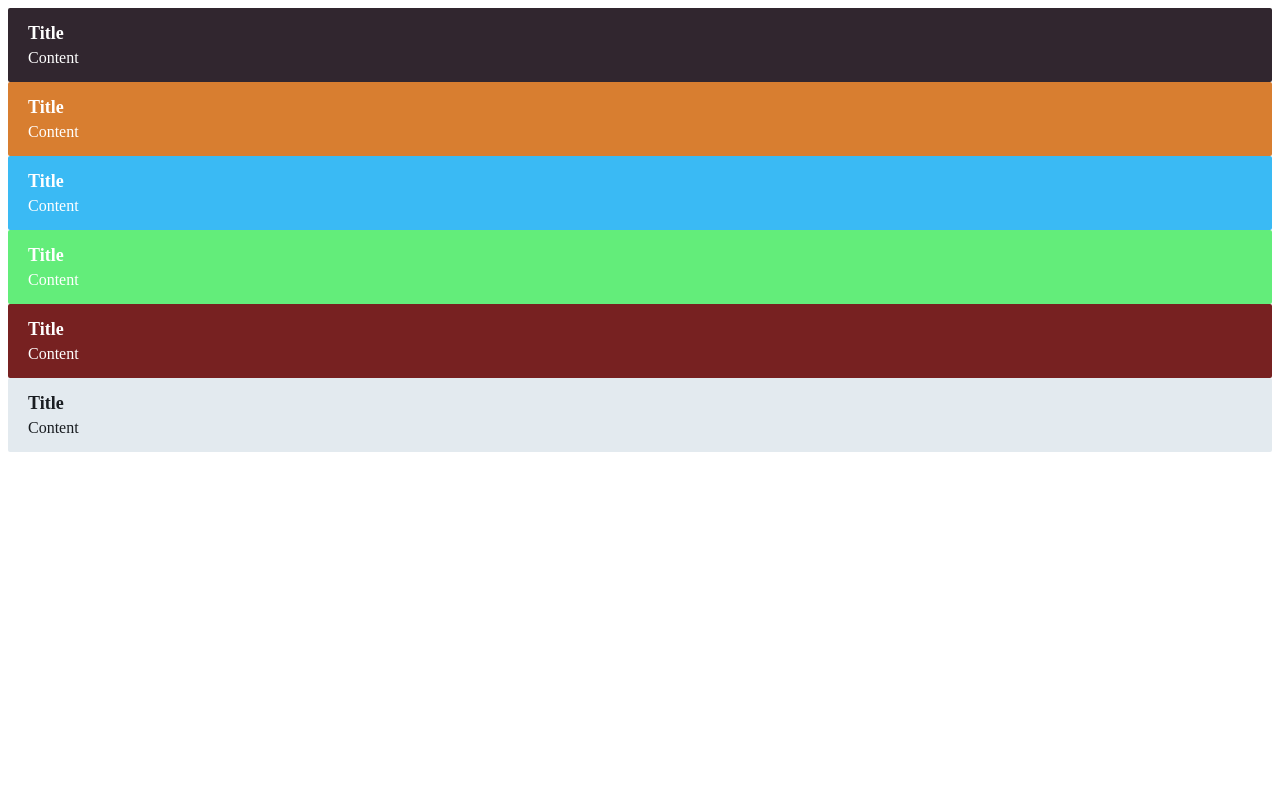
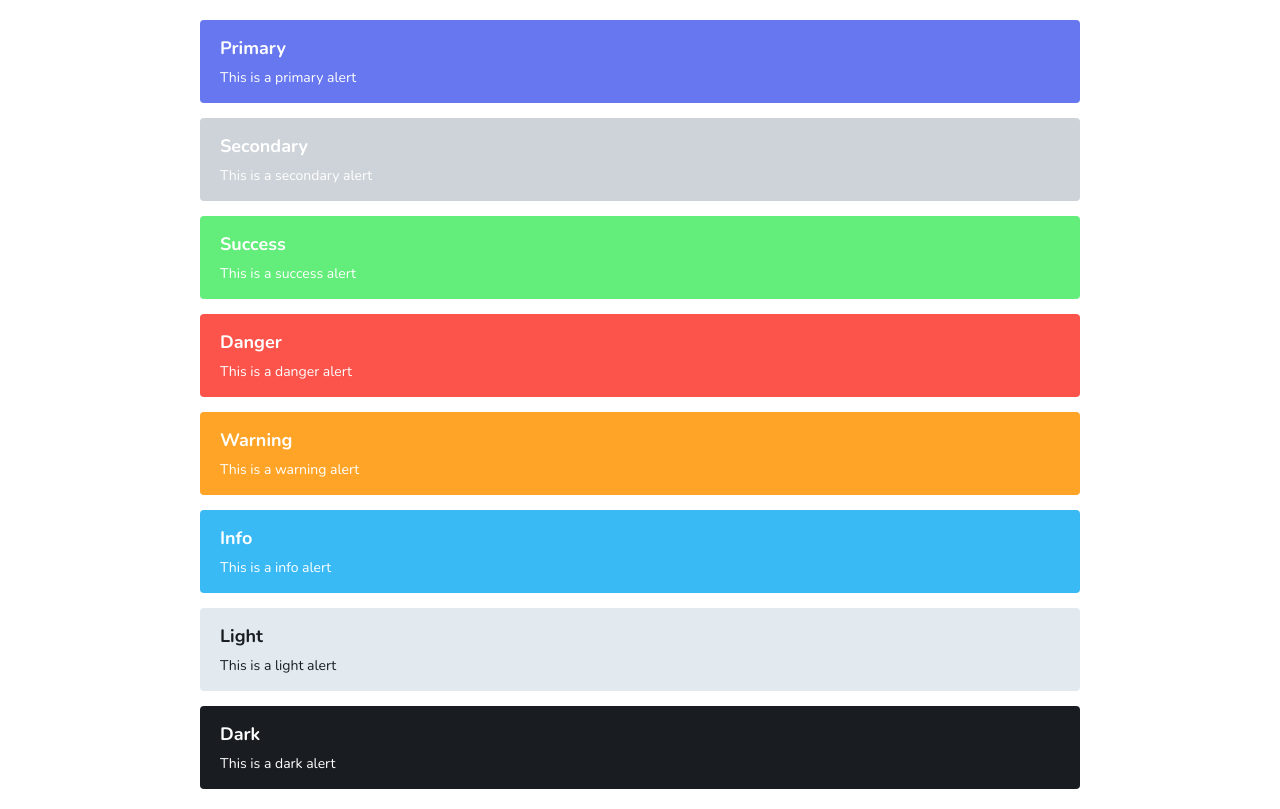
Before and after one commit to stisla/webpack_poc, a website with bundled scripts: page dev/index.html in a window 1280 px wide. Built offline with nearby package versions, Linux system fonts and the light colour scheme.

Commit message:
WIP: add alert

```diff
--- a/dev/index.html
+++ b/dev/index.html
@@ -3,43 +3,66 @@
 <head>
     <meta charset="UTF-8">
     <title>Title</title>
+    <style>
+        div.alert {
+            margin-bottom: 15px;
+        }
+        .container {
+            margin: 20px auto;
+            padding: 0 200px;
+        }
+    </style>
 </head>
 <body>
+<div class="container">
     <div class="alert alert-primary">
         <div class="alert-title">
-        Title
+            Primary
         </div>
-    Content
+        This is a primary alert
     </div>
     <div class="alert alert-secondary">
         <div class="alert-title">
-        Title
+            Secondary
         </div>
-    Content
+        This is a secondary alert
+    </div>
+    <div class="alert alert-success">
+        <div class="alert-title">
+            Success
+        </div>
+        This is a success alert
+    </div>
+    <div class="alert alert-danger">
+        <div class="alert-title">
+            Danger
+        </div>
+        This is a danger alert
+    </div>
+    <div class="alert alert-warning">
+        <div class="alert-title">
+            Warning
+        </div>
+        This is a warning alert
     </div>
     <div class="alert alert-info">
         <div class="alert-title">
-        Title
+            Info
         </div>
-    Content
-</div>
-<div class="alert alert-success">
-    <div class="alert-title">
-        Title
-    </div>
-    Content
-</div>
-<div class="alert alert-danger">
-    <div class="alert-title">
-        Title
-    </div>
-    Content
+        This is a info alert
     </div>
     <div class="alert alert-light">
         <div class="alert-title">
-        Title
+            Light
         </div>
-    Content
+        This is a light alert
+    </div>
+    <div class="alert alert-dark">
+        <div class="alert-title">
+            Dark
+        </div>
+        This is a dark alert
+    </div>
 </div>
 <script src="/public/dist.js"></script>
 </body>
--- a/dev/loadCss.ts
+++ b/dev/loadCss.ts
@@ -1,3 +1,3 @@
 import "../src/styles/main.scss";
-import "../src/styles/theme.dark.scss";
+import "../src/styles/theme.light.scss";
 import "../src/styles/responsive.scss";
--- a/package.json
+++ b/package.json
@@ -13,7 +13,9 @@
   "keywords": [],
   "author": "",
   "license": "ISC",
-  "dependencies": {},
+  "dependencies": {
+    "normalize.css": "^8.0.1"
+  },
   "devDependencies": {
     "@types/extract-text-webpack-plugin": "^3.0.4",
     "@types/glob": "^7.1.1",
--- a/src/styles/alert/alert.scss
+++ b/src/styles/alert/alert.scss
@@ -1,6 +1,6 @@
 .alert {
   border: none;
-  border-radius: 2px;
+  border-radius: 0.25rem;
   padding: 15px 20px;
   .alert-title {
     font-size: 18px;
--- a/src/styles/main.scss
+++ b/src/styles/main.scss
@@ -1,2 +1,4 @@
+@import "~normalize.css/normalize.css";
+@import "typography";
 @import "button/button";
 @import "alert/alert";
--- /dev/null
+++ b/src/styles/typography.scss
@@ -0,0 +1,7 @@
+@import url('//fonts.googleapis.com/css?family=Nunito:400,600,700,800');
+
+body {
+  font-size: 14px;
+  font-family: 'Nunito', 'Segoe UI', serif;
+  line-height: 1.5;
+}
--- a/webpack/dev.ts
+++ b/webpack/dev.ts
@@ -1,9 +1,6 @@
 import * as webpack from "webpack";
 import {Configuration} from "webpack";
 import {resolve} from "path";
-import {copyFileSync, mkdirSync, existsSync} from "fs";
-!existsSync("./build") && mkdirSync("./build");
-copyFileSync("./dev/index.html", "./build/index.html");
 
 const config: Configuration = {
     mode: "development",
@@ -26,7 +23,7 @@ const config: Configuration = {
         pathinfo: true
     },
     devServer: {
-        contentBase: "./build",
+        contentBase: ["./dev", "./build"],
         watchContentBase: true,
         hot: true,
         historyApiFallback: {
```
Also changed, not shown: 1 other file. Lines whose indentation alone changed are shown as unchanged.
